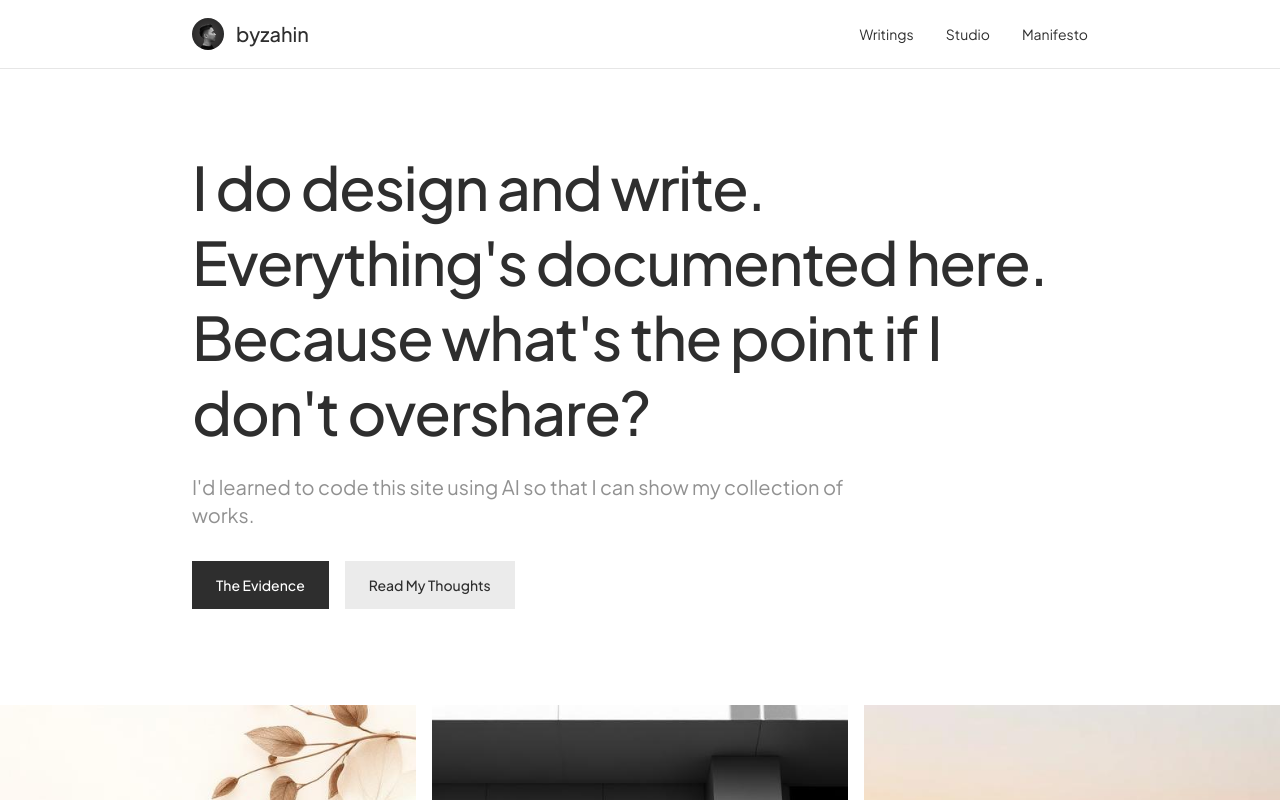
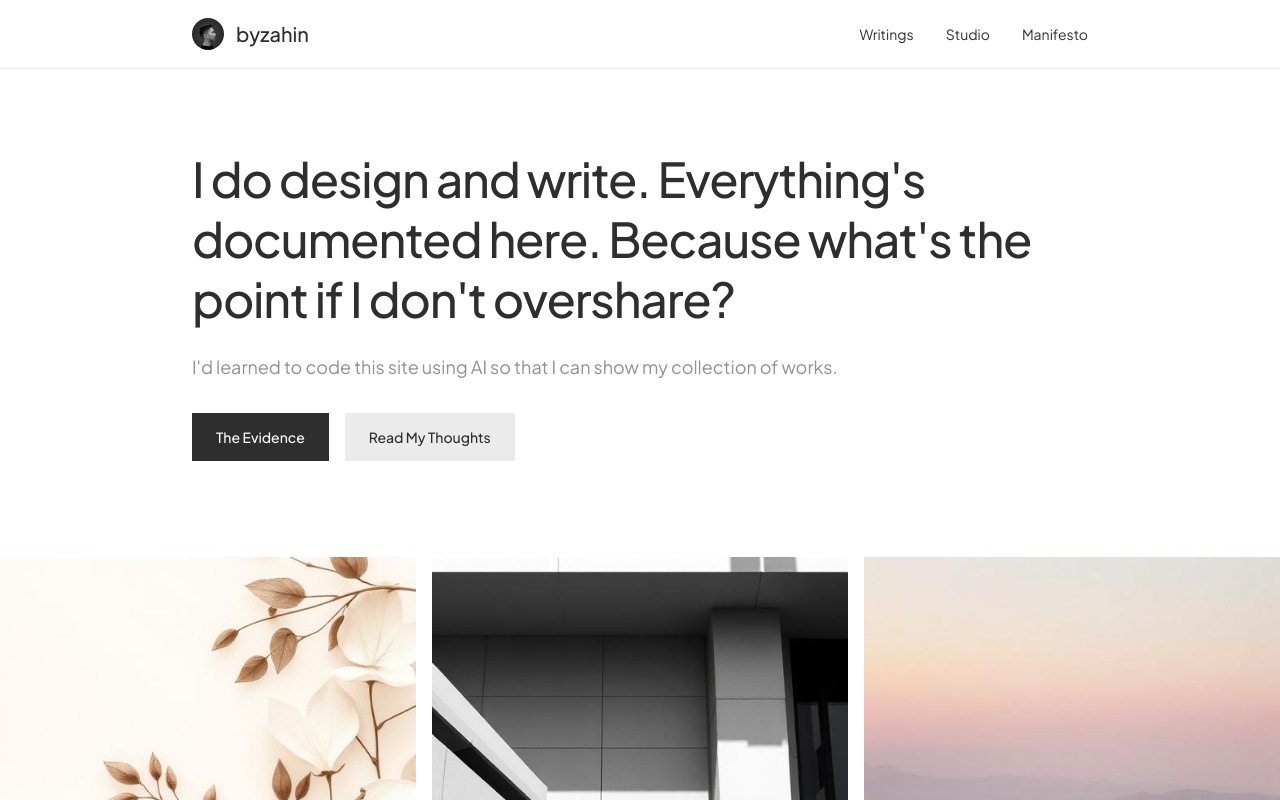
Before and after one commit to zhnsyhrn/nobodyessay, a React (Vite) app: page / in a window 1280 px wide. Shown: the top 800 px of the page. Built offline with nearby package versions, Linux system fonts and the light colour scheme; a web font is replaced by a local one.

Commit message:
Reverted to commit 28459c7734302e625a7091903ad48ffe6b7f583e

```diff
--- a/src/pages/Index.tsx
+++ b/src/pages/Index.tsx
@@ -43,8 +43,8 @@ const Index = () => {
       {/* Hero Section */}
       <section className="pt-4 pb-6 sm:py-12 lg:py-20 px-3 sm:px-6 fade-in min-h-[calc(100vh-80px)] sm:min-h-0 flex items-center">
         <div className="max-w-4xl mx-auto text-left w-full">
-          <h2 className="font-display text-3xl sm:text-5xl lg:text-6xl font-medium mb-4 sm:mb-6 tracking-tight leading-tight sm:leading-tight lg:leading-tight">I do design and write. Everything's documented here. Because what's the point if I don't overshare?</h2>
-          <p className="font-display text-base sm:text-xl max-w-2xl leading-relaxed mb-6 sm:mb-8 text-muted-foreground">I'd learned to code this site using AI so that I can show my collection of works.</p>
+          <h2 className="font-display text-2xl sm:text-4xl lg:text-5xl font-medium mb-4 sm:mb-6 tracking-tight leading-tight sm:leading-tight lg:leading-tight">I do design and write. Everything's documented here. Because what's the point if I don't overshare?</h2>
+          <p className="font-display text-sm sm:text-lg max-w-2xl leading-relaxed mb-6 sm:mb-8 text-muted-foreground">I'd learned to code this site using AI so that I can show my collection of works.</p>
 
           {/* Navigation Buttons */}
           <div className="flex flex-col sm:flex-row gap-3 sm:gap-4">
```
